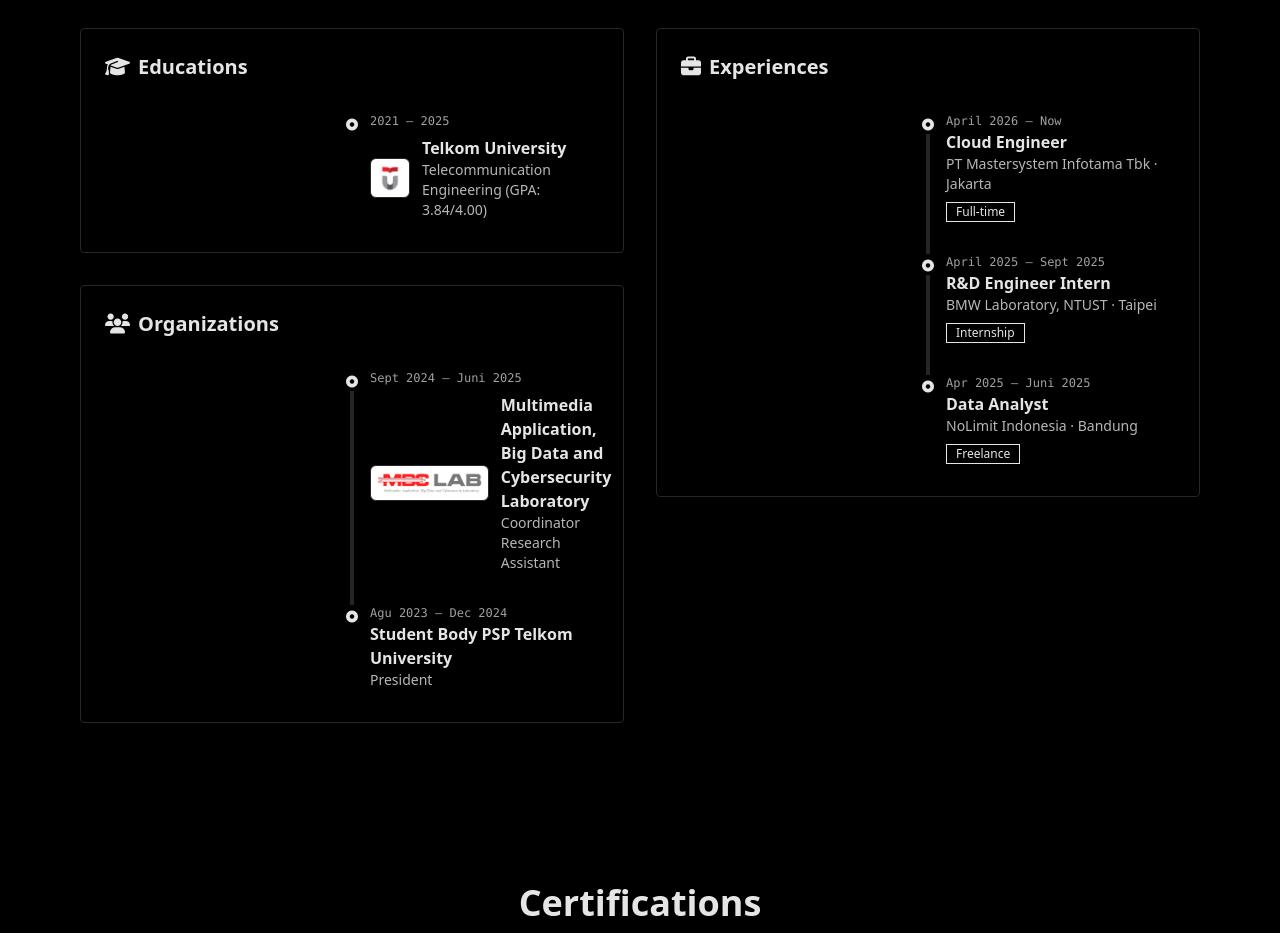
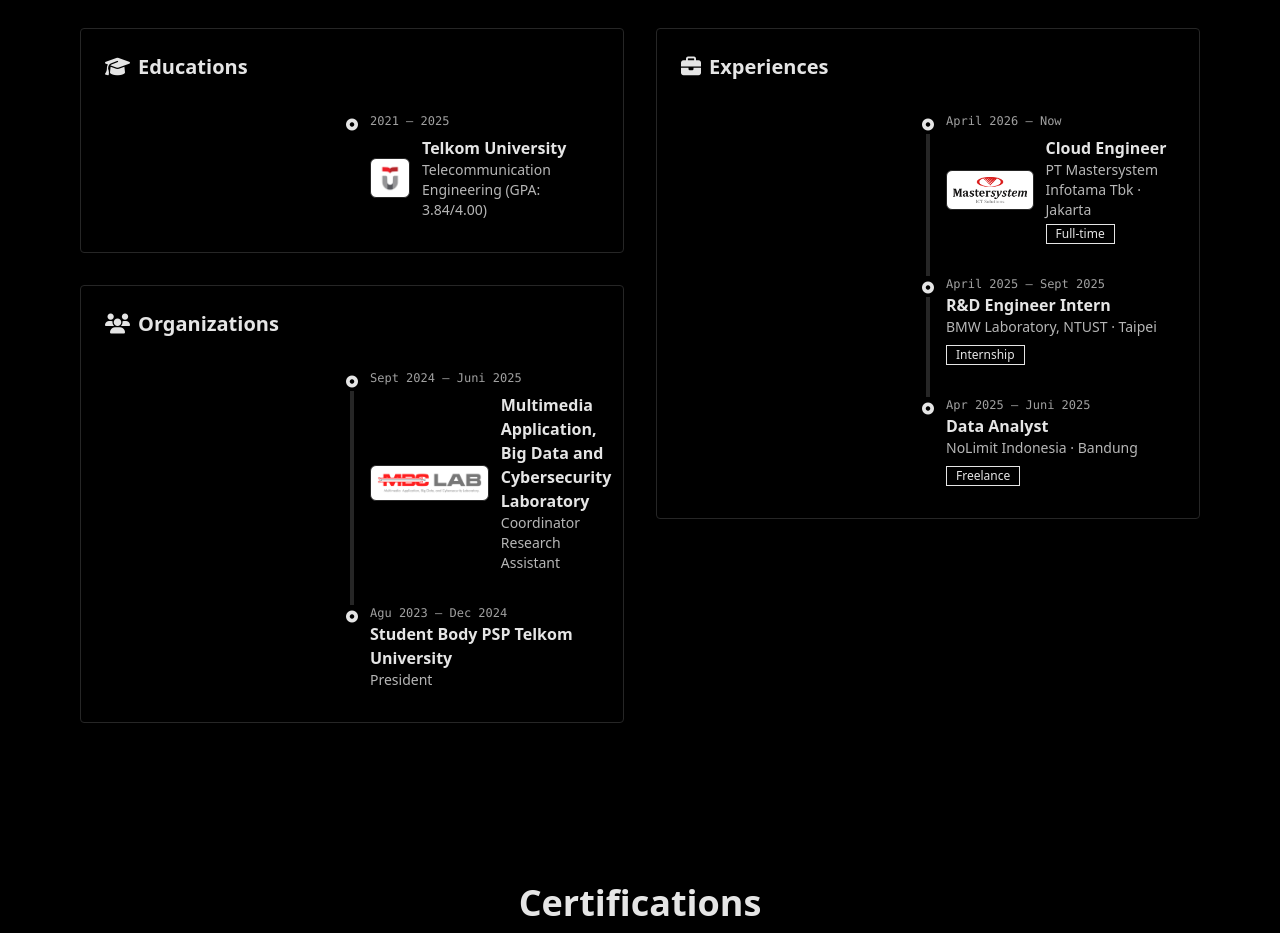
Before and after one commit to agnislur/agnislur.github.io, a plain HTML site: page index.html in a window 1280 px wide. Shown: the part 940-1873 px from the top of the page. Drawn offline with nearby package versions, Linux system fonts and the light colour scheme.

Commit message:
Add PT Mastersystem Infotama Tbk logo to Experiences section

```diff
--- a/index.html
+++ b/index.html
@@ -400,9 +400,18 @@
                   </div>
                   <div class="timeline-end mb-6 pl-2">
                     <time class="text-xs font-mono opacity-70">April 2026 – Now</time>
-                    <div class="text-base font-bold">Cloud Engineer</div>
-                    <p class="text-sm opacity-80">PT Mastersystem Infotama Tbk · Jakarta</p>
-                    <span class="badge badge-outline badge-sm mt-2">Full-time</span>
+                    <div class="flex flex-col sm:flex-row sm:items-center gap-3 mt-1.5">
+                      <img
+                        src="mastersystem-logo.png"
+                        alt="Logo PT Mastersystem Infotama Tbk"
+                        class="h-10 w-auto max-w-[140px] object-contain rounded-md bg-white p-1.5 shadow-sm border border-base-300 shrink-0 self-start sm:self-center"
+                      />
+                      <div>
+                        <div class="text-base font-bold">Cloud Engineer</div>
+                        <p class="text-sm opacity-80">PT Mastersystem Infotama Tbk · Jakarta</p>
+                        <span class="badge badge-outline badge-sm mt-1">Full-time</span>
+                      </div>
+                    </div>
                   </div>
                   <hr class="bg-base-300" />
                 </li>
```
Also changed, not shown: mastersystem-logo.png (added).
